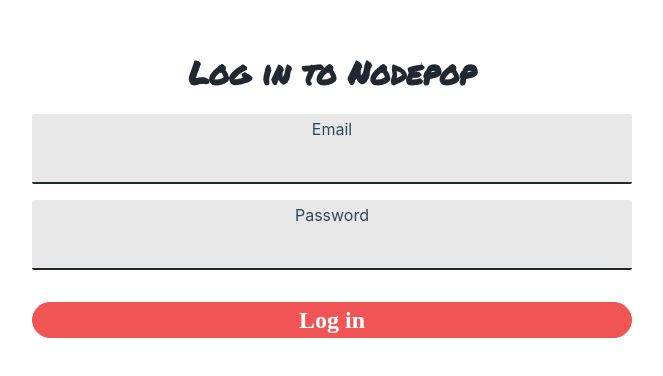
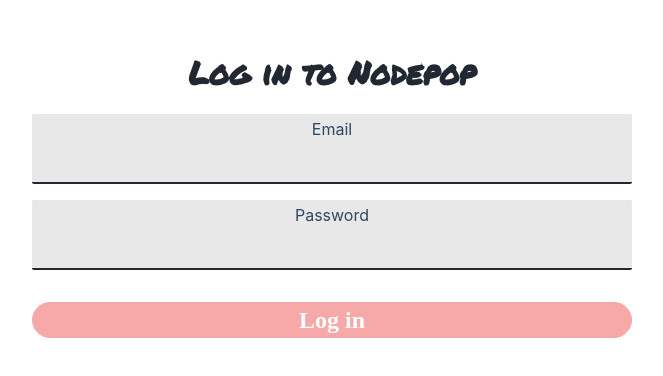
Before and after one commit to enkhara/NodepopReact, a React (Create React App) app: page / in a window 1280 px wide. Shown: the top 376 px of the page, without its empty margins (308-971 px from the left). Built offline with nearby package versions, Linux system fonts and the light colour scheme; a web font is replaced by a local one.

Commit message:
Peticion api con el loginForm ok accessToken

```diff
--- a/src/App.js
+++ b/src/App.js
@@ -4,10 +4,14 @@
 import AdvertsPage from './components/Adverts/AdvertsPage';
 
 function App() {
+	const [isLogged, setIsLogged] = React.useState(false);
+
+	const handleLogin = () => setIsLogged(true);
+
 	return (
 		<div className="App">
 			{/* <AdvertsPage /> */}
-			<LoginPage />
+			<LoginPage onLogin={handleLogin} />
 		</div>
 	);
 }
--- a/src/api/auth.js
+++ b/src/api/auth.js
@@ -3,7 +3,9 @@
 import storage from '../utils/storage';
 
 export const login = (credentials) => {
-	return client.post('/auth/login', credentials).then(({ accessToken }) => {
+	return client.post('/api/auth/login', credentials).then(({ accessToken }) => {
+		console.log(accessToken);
+
 		configureClient({ accessToken });
 		storage.set('auth', accessToken);
 	});
--- a/src/api/client.js
+++ b/src/api/client.js
@@ -10,19 +10,19 @@
 	delete client.defaults.headers.common['Authorization'];
 };
 
-// client.interceptors.response.use(
-// 	(response) => response.data,
-// 	(error) => {
-// 		if (!error.response) {
-// 			return Promise.reject({ message: error.message });
-// 		}
-// 		return Promise.reject({
-// 			message: error.response.statusText,
-// 			...error.response,
-// 			...error.response.data,
-// 		});
-// 	}
-// );
+client.interceptors.response.use(
+	(response) => response.data,
+	(error) => {
+		if (!error.response) {
+			return Promise.reject({ message: error.message });
+		}
+		return Promise.reject({
+			message: error.response.statusText,
+			...error.response,
+			...error.response.data,
+		});
+	}
+);
 
 export const configureClient = ({ accessToken }) => {
 	if (accessToken) {
--- a/src/components/auth/LoginPage/LoginForm.js
+++ b/src/components/auth/LoginPage/LoginForm.js
@@ -3,9 +3,9 @@
 import FormField from '../../shared/FormField';
 import Button from '../../shared/Button';
 
-function LoginForm() {
+function LoginForm({ onSubmit }) {
 	const [credentials, setCredentials] = React.useState({
-		username: '',
+		email: '',
 		password: '',
 	});
 
@@ -16,10 +16,16 @@
 		}));
 	};
 
+	const handleSubmit = (event) => {
+		event.preventDefault();
+		onSubmit(credentials);
+		console.log(credentials);
+	};
+
 	return (
-		<form className="loginForm">
+		<form className="loginForm" onSubmit={handleSubmit}>
 			<FormField
-				name="username"
+				name="email"
 				type="text"
 				label="Email"
 				className="loginForm-field"
@@ -38,6 +44,7 @@
 				type="submit"
 				variant="primary"
 				className="loginForm-submit"
+				disabled={!credentials.email || !credentials.password}
 				//disabled={isLoading || !username || !password}
 			>
 				Log in
--- a/src/components/auth/LoginPage/LoginPage.js
+++ b/src/components/auth/LoginPage/LoginPage.js
@@ -1,12 +1,17 @@
 import LoginForm from './LoginForm';
 import React from 'react';
 import './LoginPage.css';
+import { login } from '../../../api/auth';
 
-function LoginPage() {
+function LoginPage({ onLogin }) {
+	const handleSubmit = (credentials) => {
+		login(credentials).then(() => onLogin());
+	};
+
 	return (
 		<div className="loginPage">
 			<h1 className="loginPage-tittle">Log in to Nodepop</h1>
-			<LoginForm />
+			<LoginForm onSubmit={handleSubmit} />
 		</div>
 	);
 }
```
